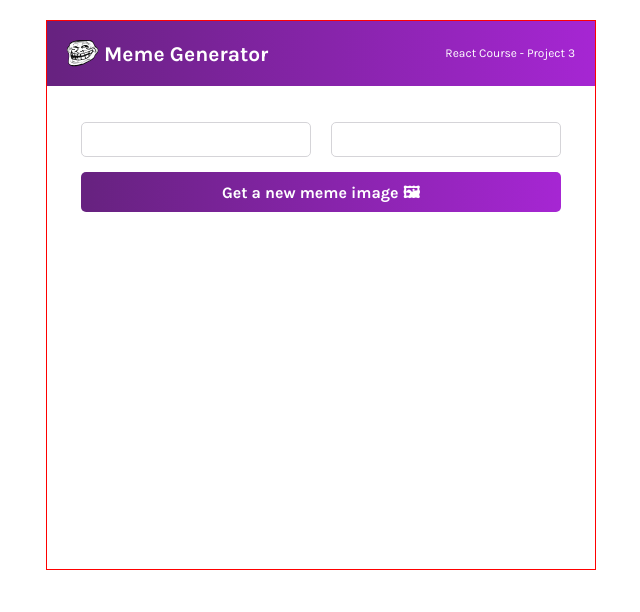
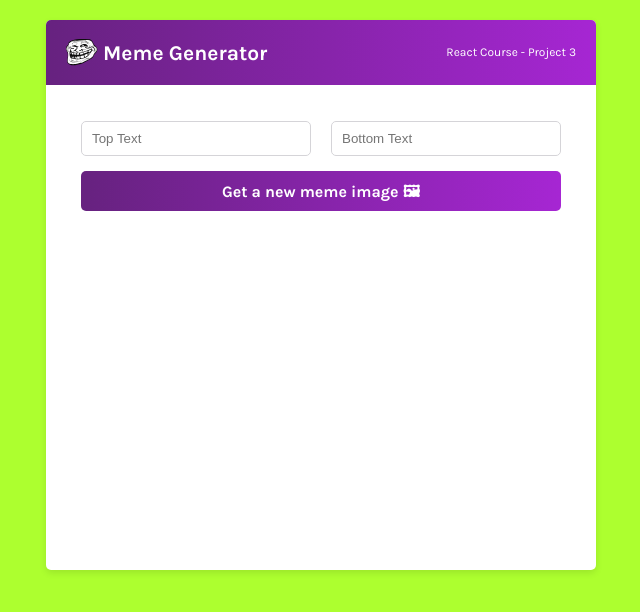
Before and after one commit to Bobstyle23/Meme-generator-React, a React (Create React App) app: page / in a window 1280 px wide. Shown: the top 612 px of the page, without its empty margins (319-959 px from the left). Built offline with nearby package versions, Linux system fonts and the light colour scheme.

Commit message:
Add background color, add box-shadow

```diff
--- a/src/components/Meme.jsx
+++ b/src/components/Meme.jsx
@@ -12,8 +12,8 @@ const Meme = () => {
   return (
     <div className="meme-container">
       <form className="inputs">
-        <input className="field-1" type="text" />
-        <input className="field-2" type="text" />
+        <input className="field-1" type="text" placeholder="Top Text" />
+        <input className="field-2" type="text" placeholder="Bottom Text" />
       </form>
       <button onClick={getMemeImage} className="generate-btn">
         Get a new meme image 🖼
--- a/src/index.css
+++ b/src/index.css
@@ -2,6 +2,10 @@
   box-sizing: border-box;
   margin: 0;
   padding: 0;
+}
+
+body {
+  background-color: greenyellow;
 }
 
 :root {
@@ -14,7 +18,10 @@
   height: 550px;
   margin: 0 auto;
   margin-top: 20px;
-  border: 1px solid red;
+  border-radius: 5px;
+  overflow: hidden;
+  background-color: white;
+  box-shadow: 0px 2.98256px 7.4564px rgba(0, 0, 0, 0.1);
 }
 
 /* Header styles */
@@ -64,12 +71,14 @@
   height: 35px;
   border: 1px solid rgba(213, 212, 216, 1);
   border-radius: 5px;
+  padding-left: 10px;
 }
 .field-2 {
   width: 230px;
   height: 35px;
   border: 1px solid rgba(213, 212, 216, 1);
   border-radius: 5px;
+  padding-left: 10px;
 }
 
 .generate-btn {
```
